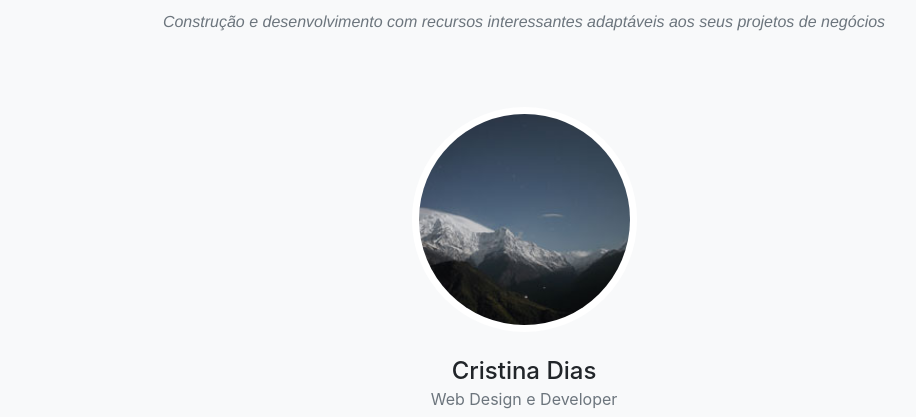
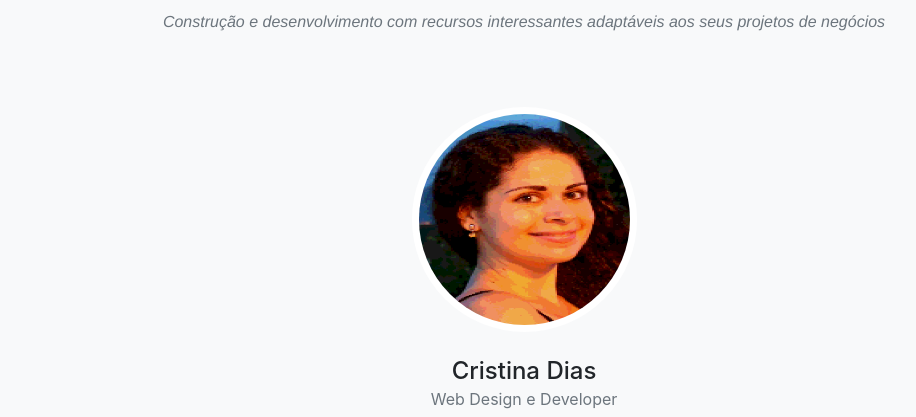
Before and after one commit to crisgit/site, a website with bundled scripts: page index.html in a window 1280 px wide. Shown: the part 5177-5594 px from the top of the page, without its empty margins (116-1032 px from the left). Built offline with nearby package versions, Linux system fonts and the light colour scheme; files whose address does not match are found by name; a web font is replaced by a local one.

Commit message:
atualização fto

```diff
--- a/index.html
+++ b/index.html
@@ -325,7 +325,7 @@
       <div class="row">
         <div class="col-sm-4 mx-auto text-center">
           <div class="team-member">
-            <img class="mx-auto rounded-circle" src="img/team/4.jpg" alt="">
+            <img class="mx-auto rounded-circle" src="img/team/3.png" alt="">
             <h4>Cristina Dias</h4>
             <p class="text-muted">Web Design e Developer</p>
             <ul class="list-inline social-buttons">
```
Also changed, not shown: img/about/plan.jpg (added), img/team/3.png (renamed from img/team/4.png), img/team/4.jpg (renamed from img/team/3.jpg).
